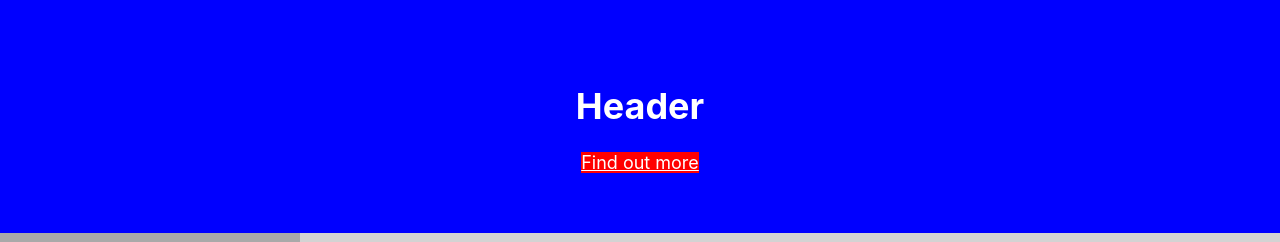
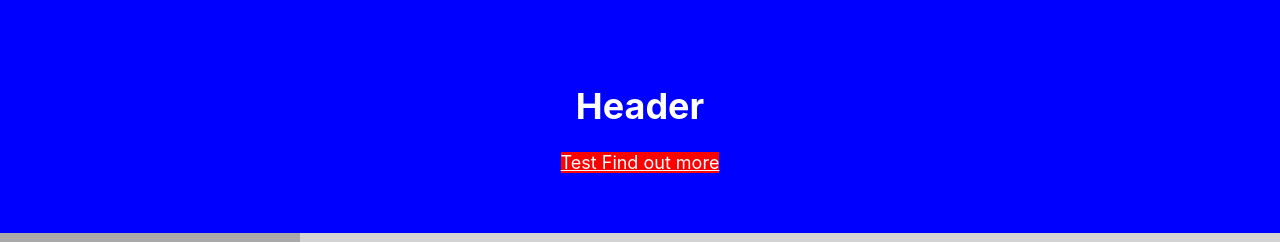
Before and after one commit to rh-uxd/bu-workshop, a React (Create React App) app: page / in a window 1280 px wide. Shown: the top 242 px of the page. Built offline with nearby package versions, Linux system fonts and the light colour scheme.

Commit message:
change header
commiting header change

```diff
--- a/src/App.js
+++ b/src/App.js
@@ -1,6 +1,6 @@
-import React, { Component } from 'react';
-import logo from './logo.svg';
-import './App.css';
+import React, { Component } from "react";
+import logo from "./logo.svg";
+import "./App.css";
 
 class App extends Component {
   render() {
@@ -8,8 +8,11 @@ class App extends Component {
       <div>
         <header>
           <h1>Header</h1>
-          <a href="https://761-pr-patternfly-react-patternfly.surge.sh/patternfly-4/" className="primaryButton">
-            Find out more
+          <a
+            href="https://761-pr-patternfly-react-patternfly.surge.sh/patternfly-4/"
+            className="primaryButton"
+          >
+            Test Find out more
           </a>
         </header>
         <div className="mainSection">
```
Lines whose indentation alone changed are shown as unchanged.
